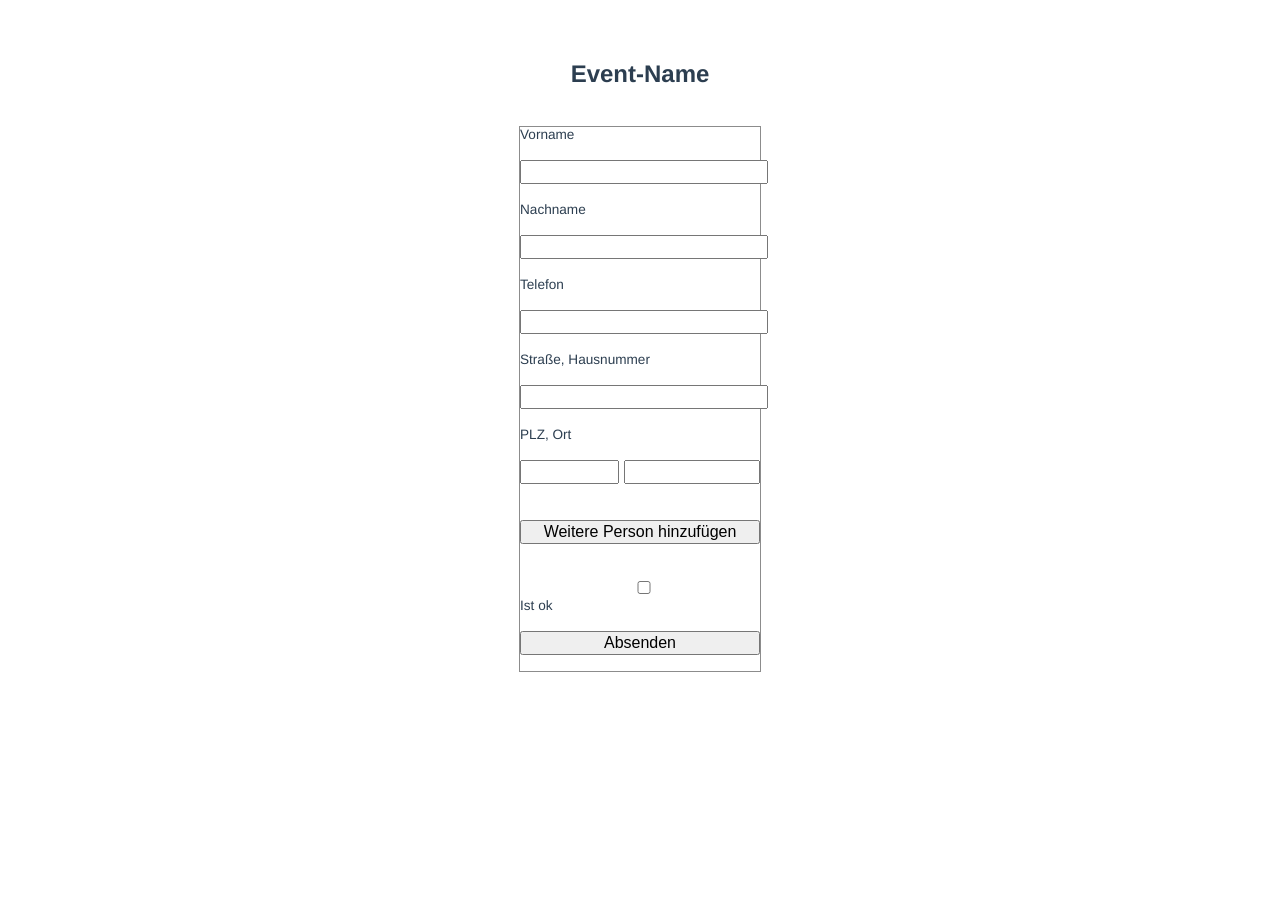
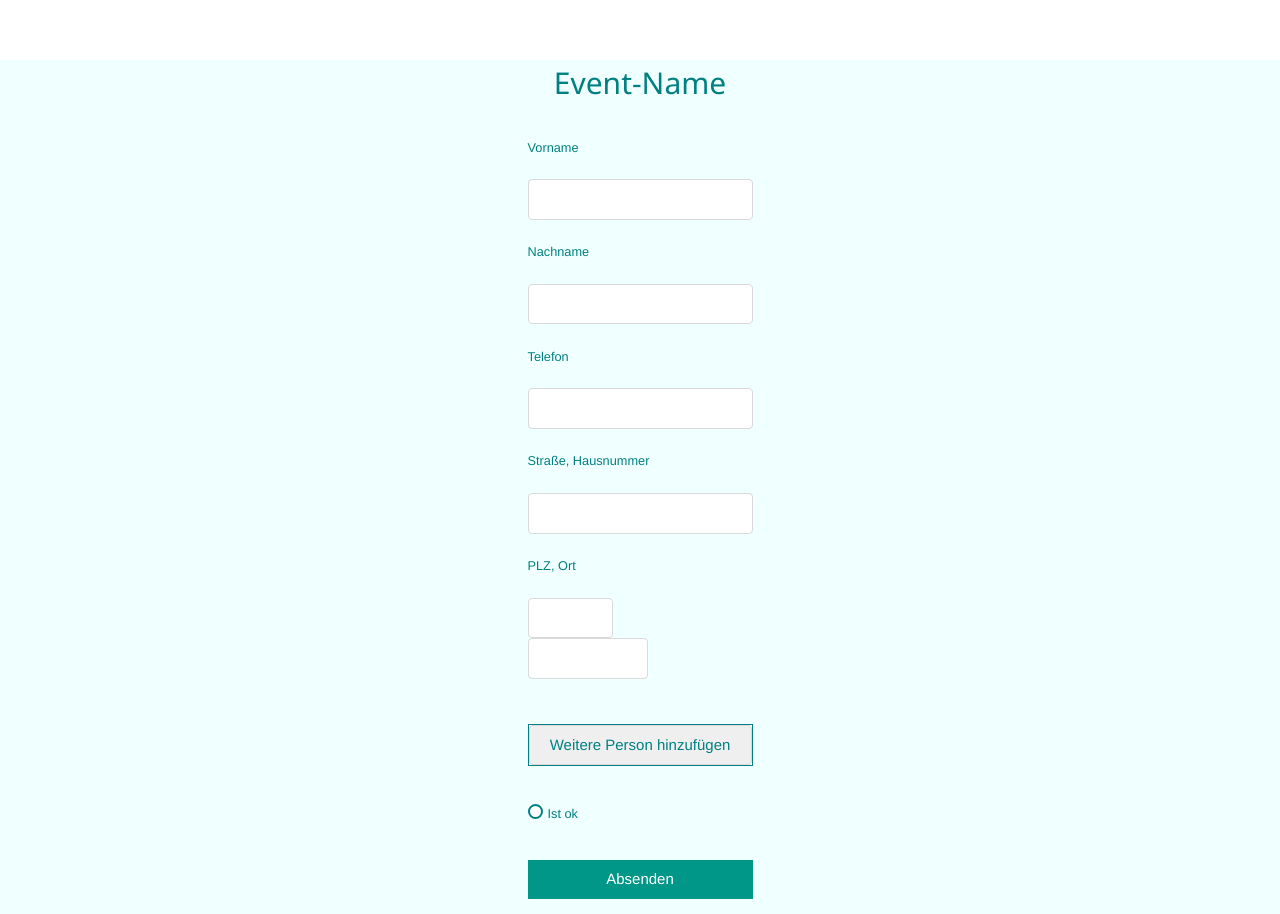
Before and after one commit to vveil/websitefussballv1, a Vue app: page / in a window 1280 px wide. Before the commit the page ends 800 px from the top, so only its background shows below. Built offline with nearby package versions, Linux system fonts and the light colour scheme.

Commit message:
button neu

```diff
--- a/src/components/formular.vue
+++ b/src/components/formular.vue
@@ -1,5 +1,5 @@
 <template>
-  <div>
+  <div class="webpage">
     <div class="event">
       <h2 class="eventHeading">Event-Name</h2>
       <br />
@@ -27,16 +27,16 @@
           <input class="Eingabe" type="text" id="address" name="address" />
           <br />
           <br />
-          <div class="Eingabe">
+          <div id="Eingabe2">
             <label for="plz">PLZ, Ort</label>
             <br />
-            <input type="number" id="plz" name="plz" />
-            <input type="text" id="city" name="city" />
+            <input type="number" id="left" name="plz" />
+            <input type="text" id="right" name="city" />
           </div>
           <br />
           <br />
           <div class="button">
-            <input type="button" id="addPerson" value="Weitere Person hinzufügen" />
+            <input style=color:teal type="button" id="addPerson" value="Weitere Person hinzufügen" />
           </div>
           <br />
           <div class="checkbox">
@@ -44,9 +44,11 @@
             <label for="dserklärung">Ist ok</label>
           </div>
           <br />
-          <div class="button">
-            <input type="button" id="absenden" value="Absenden" />
-          </div>
+          <!-- <div class="button">
+            <input style=color:teal type="button" id="absenden" value="Absenden" />
+          </div> -->
+          <link rel="stylesheet" href="https://www.w3schools.com/w3css/4/w3.css">
+          <p><button class="w3-button w3-block w3-teal" style="width:100%">Absenden</button></p>
         </div>
       </form>
     </div>
@@ -66,16 +68,37 @@ export default {
 <style scoped>
 /* Das Kontaktformular */
 form {
-  background-color: #ffffff;
+  /* background-color: #ffffff; */
   /* width: 15em; Breite des Formulars */
   /* padding: 20px; */
-  border: 1px solid #8c8c8c;
+  /* border: 1px solid #8c8c8c; */
+}
+input[type="checkbox"] {
+  display:none;
+}
+input[type="checkbox"] + label::before {
+  width: 15px;
+  height: 15px;
+  border-radius: 15px;
+  border: 2px solid teal;
+  background-color: #fff;
+  display: block;
+  content: "";
+  float: left;
+  margin-right: 5px;
+}
+input[type="checkbox"]:checked+label::before {
+  box-shadow: inset 0px 0px 0px 3px #fff;
+  background-color: teal;
 }
 label {
-  /* Beschriftung auf eigener Zeile */
   display: block;
-  cursor: pointer; /* Mauszeiger wird zur Hand */
+  cursor: pointer;
   font-size: 0.85em;
+}
+.webpage, .event, .tformWrapper {
+  background-color: azure;
+  color: teal;
 }
 /* input#absenden,
 textarea {
@@ -86,13 +109,6 @@ textarea {
 /* textarea {
   height: 7em;
 } */
-/* input:focus,
-textarea:focus {
-  background-color: #d9d9d9;
-} */
-.text {
-  background-color: #ffffff;
-}
 .formular {
   display: flex;
   justify-content: center;
@@ -106,16 +122,36 @@ textarea:focus {
   font-size: 1em;
   width: 100%m;
   margin-bottom: 1em;
+  border: solid 1px;
+  border-radius: 0px;
+  color:teal;
+  /* background-color: teal; */
+  display: flex;
 }
-#plz {
+.Eingabe2 {
+  width: 100%
+}
+
+#left {
   width: 5.7em;
   margin-right: 0.3em;
+  display: inline-block;
+  min-width: 30%;
 }
-#city {
+#right {
   width: 8em;
+  display: block;
+  text-align: left;
 }
 input {
   font-size: 1em;
   width: 100%;
+  border:1px solid #d9d9d9;
+	border-radius:4px;
+    -webkit-border-radius:4px;
+	padding:8px 13px;
+}
+.Eingabe {
+  width: 15em;
 }
 </style>
```
